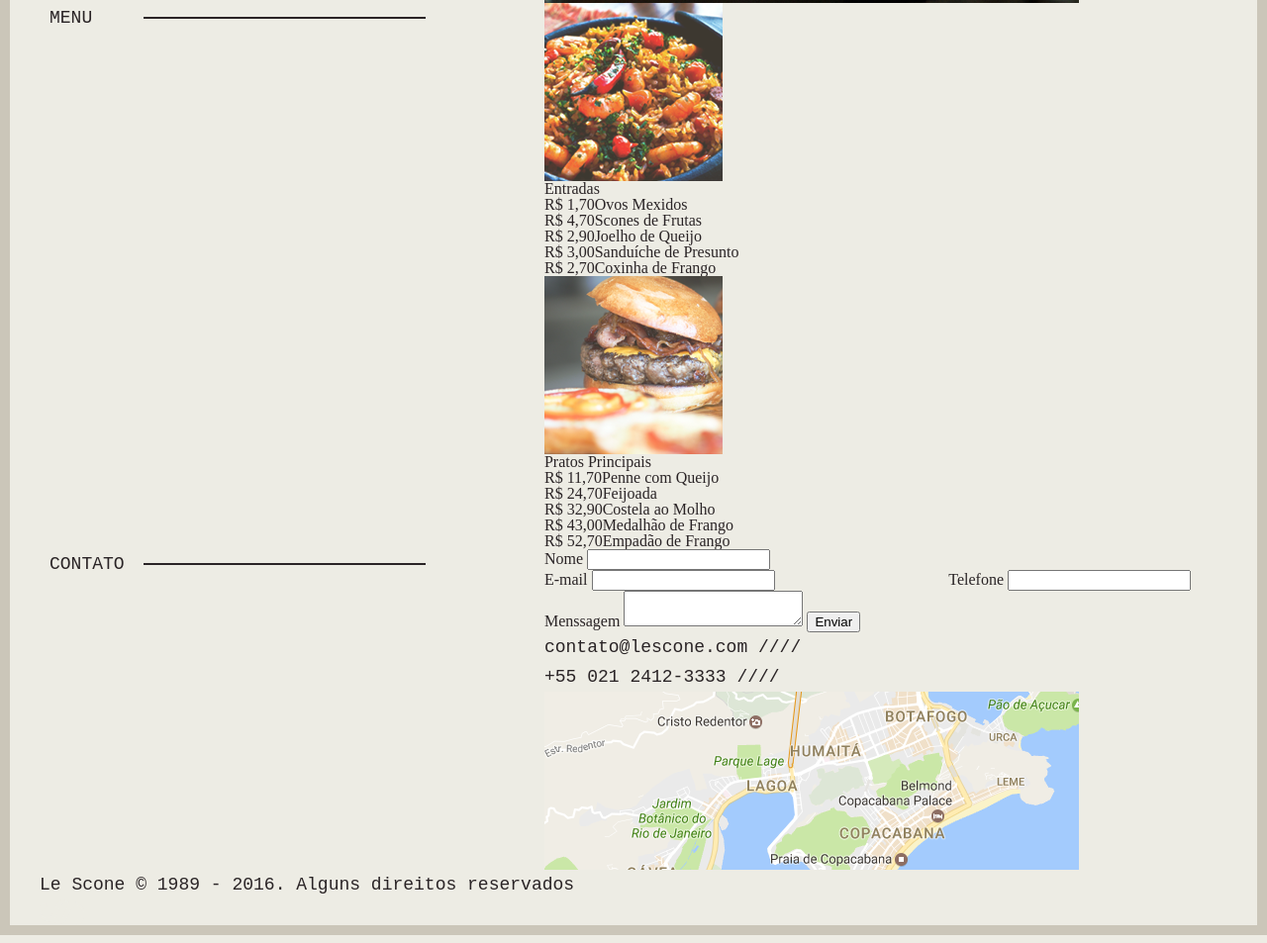
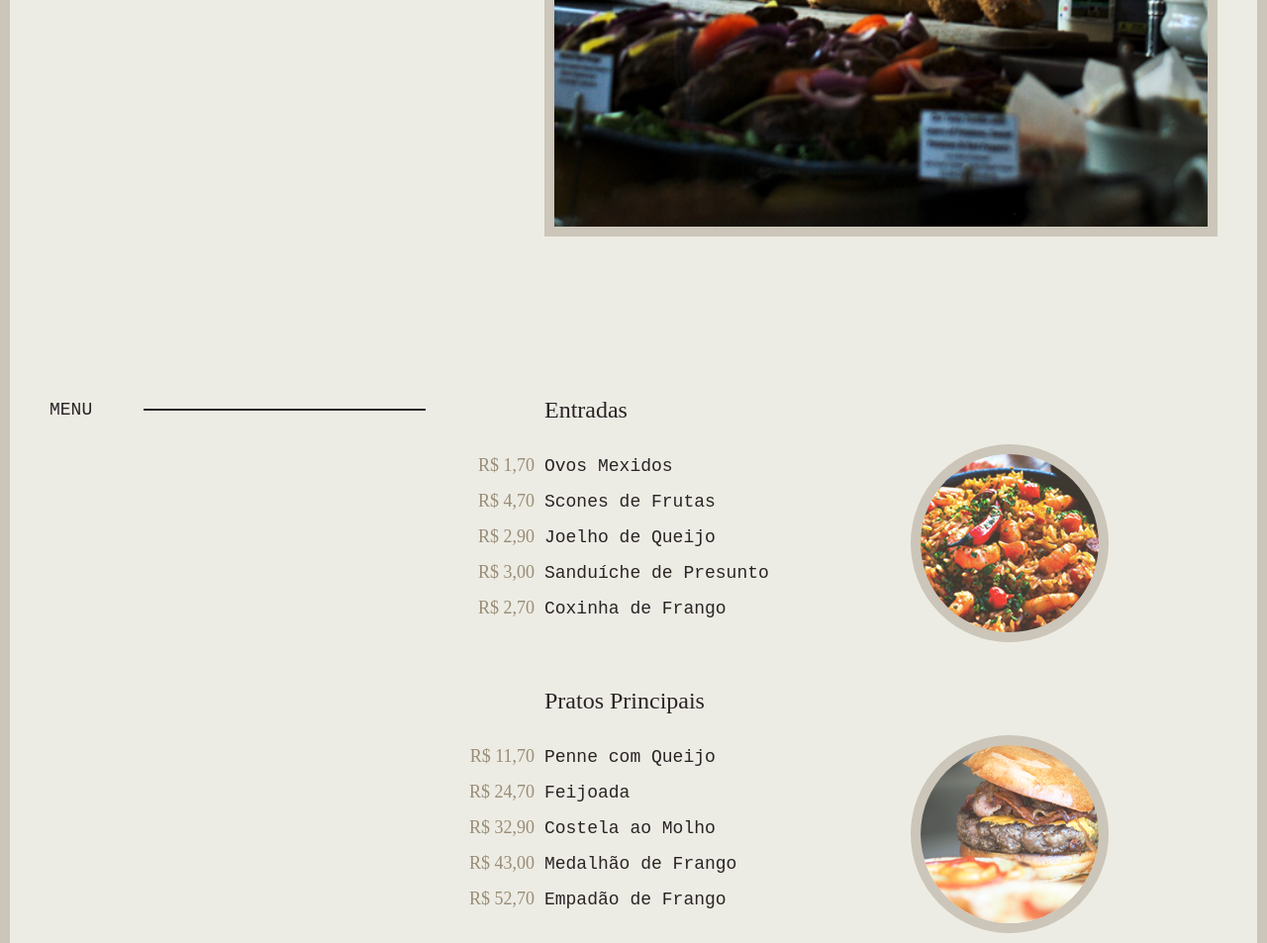
Before and after one commit to marcuspereiradev/Le-Scone, a plain HTML site: page web/index.html in a window 1280 px wide. Shown: the part 707-1660 px from the top of the page at 99% size. Drawn offline with Linux system fonts and the light colour scheme; a web font is replaced by a local one.

Commit message:
Finishing the parts of the pages

```diff
--- /dev/null
+++ b/web/css/scss/_contato.scss
@@ -0,0 +1,72 @@
+.contato {
+    margin-top: 160px;
+    margin-bottom: 160px;
+    @include device(small) {
+        margin-top: 60px;
+        margin-bottom: 60px;
+    }
+}
+
+.contato form {
+    label {
+        @include tipo-1(18);
+        display: block;
+    }
+    input[type="text"], textarea {
+        @include tipo-1(18);
+        color: $cinza;
+        background: transparent;
+        width: 100%;
+        border: 2px solid $bege-escuro;
+        padding: 0 5px;
+        height: 40px;
+        margin-bottom: 1em;
+        &:hover, &:focus {
+            outline: none;
+            border-color: $bege-medio;
+        }
+    }
+    textarea {
+        height: 120px;
+    }
+}
+
+input.button {
+    @include tipo-1(18);
+    cursor: pointer;
+    color: $bege-escuro;
+    text-transform: uppercase;
+    border: 2px solid $bege-escuro;
+    background: transparent;
+    display: block;
+    width: 200px;
+    padding-top: 5px;
+    @include box-shadow(5px 5px 0 -2px $bege-medio,
+                        5px 5px 0 0 $bege-escuro);
+    transition: .3s;
+    &:hover {
+        @include box-shadow(3px 3px 0 -2px $bege-medio,
+                            3px 3px 0 0 $bege-escuro);
+    }
+}
+
+.contato-info {
+    display: inline-block;
+    color: $bege-escuro;
+    margin-top: 2em;
+    margin-bottom: 3em;
+    @include device(large) {
+        float: right;
+        text-align: right;
+        margin-top: -3em;
+    }
+}
+
+.contato-mapa {
+    display: block;
+    @include box-shadow( 0 0 0 10px $bege-medio);
+    clear: both;
+    img {
+        width: 100%;
+    }
+}
--- /dev/null
+++ b/web/css/scss/_footer.scss
@@ -0,0 +1,20 @@
+footer {
+    padding: 20px 0;
+    background: $cinza;
+    @include box-shadow(0 0 0 10px $cinza);
+    p {
+        color: $bege-claro;
+        float: left;
+        margin-bottom: 20px;
+        @include device(small) {
+            text-align: center;
+        }
+    }
+    a img {
+        float: right;
+        @include device(small) {
+            float: none;
+            margin: 0px auto;
+        }
+    }
+}
--- /dev/null
+++ b/web/css/scss/_intro.scss
@@ -0,0 +1,55 @@
+.intro {
+    margin-top: 60px;
+    @include device(small) {
+        margin-top: 20px;
+    }
+}
+
+.intro-info {
+    border-right: 2px solid $cinza;
+    max-width: 320px;
+    p {
+        padding-top: 10px;
+    }
+    p:first-child {
+        border-bottom: 2px solid $cinza;
+        padding-bottom: 10px;
+    }
+}
+
+.intro-telefone {
+    color: $bege-escuro;
+    @include device(small) {
+        margin-bottom: 40px;
+    }
+    &::after {
+        content: '/ / / /';
+        display: block;
+        font-size: 220px;
+        letter-spacing: -90px;
+        margin-top: 200px;
+        color: $cinza;
+        @include device(medium) {
+            font-size: 160px;
+            letter-spacing: -70px;
+            margin-top: 80px;
+        }
+        @include device(small) {
+            display: none;
+        }
+    }
+}
+
+.aberto {
+    width: 12px;
+    height: 12px;
+    background: $verde;
+    display: inline-block;
+    border-radius: 50%;
+    margin-left: 30px;
+}
+
+.intro-foto {
+    border: 10px solid $bege-medio;
+    width: 100%;
+}
--- /dev/null
+++ b/web/css/scss/_menu.scss
@@ -0,0 +1,46 @@
+.menu {
+    margin-top: 160px;
+    margin-bottom: 160px;
+    @include device(small) {
+        margin-top: 60px;
+        margin-bottom: 60px;
+    }
+}
+
+.menu-item {
+    margin-bottom: 60px;
+    h2 {
+        @include tipo-2(24);
+        margin-bottom: 1em;
+    }
+    li {
+        @include tipo-1(18);
+        line-height: em(35, 18);
+    }
+    span {
+        font-family: $font-2;
+        color: $bege-escuro;
+        display: inline-block;
+        width: 70px;
+        margin-right: 10px;
+        text-align: right;
+        margin-left: -80px;
+        @include device(small) {
+            width: auto;
+            margin-left: 0px;
+        }
+    }
+    img {
+        border-radius: 50%;
+        border: 10px solid $bege-medio;
+        position: absolute;
+        right: 0px;
+        margin-top: 50px;
+        @include device(large) {
+            right: 120px;
+        }
+        @include device(small) {
+            width: 150px;
+        }
+    }
+}
--- a/web/css/scss/_variaveis-e-mixins.scss
+++ b/web/css/scss/_variaveis-e-mixins.scss
@@ -22,7 +22,7 @@ $font-2: 'Aref Ruqaa', serif;
 }
 
 @mixin tipo-2($size) {
-    font-family: $fonte-2;
+    font-family: $font-2;
     @if $size == 18 {
         font-size: em(18);
         line-height: em(30, 18);
@@ -32,3 +32,9 @@ $font-2: 'Aref Ruqaa', serif;
         line-height: em(30, 24);
     }
 }
+
+@mixin box-shadow($shadow...) {
+    -webkit-box-shadow: $shadow;
+    -moz-box-shadow: $shadow;
+    box-shadow: $shadow;
+}
--- a/web/css/scss/style.scss
+++ b/web/css/scss/style.scss
@@ -1,4 +1,11 @@
+// GERAIS
 @import 'reset';
 @import 'grid';
 @import 'variaveis-e-mixins';
 @import 'geral';
+
+// PARTES
+@import 'intro';
+@import 'menu';
+@import 'contato';
+@import 'footer';
```
Also changed, not shown: web/css/style.css.
